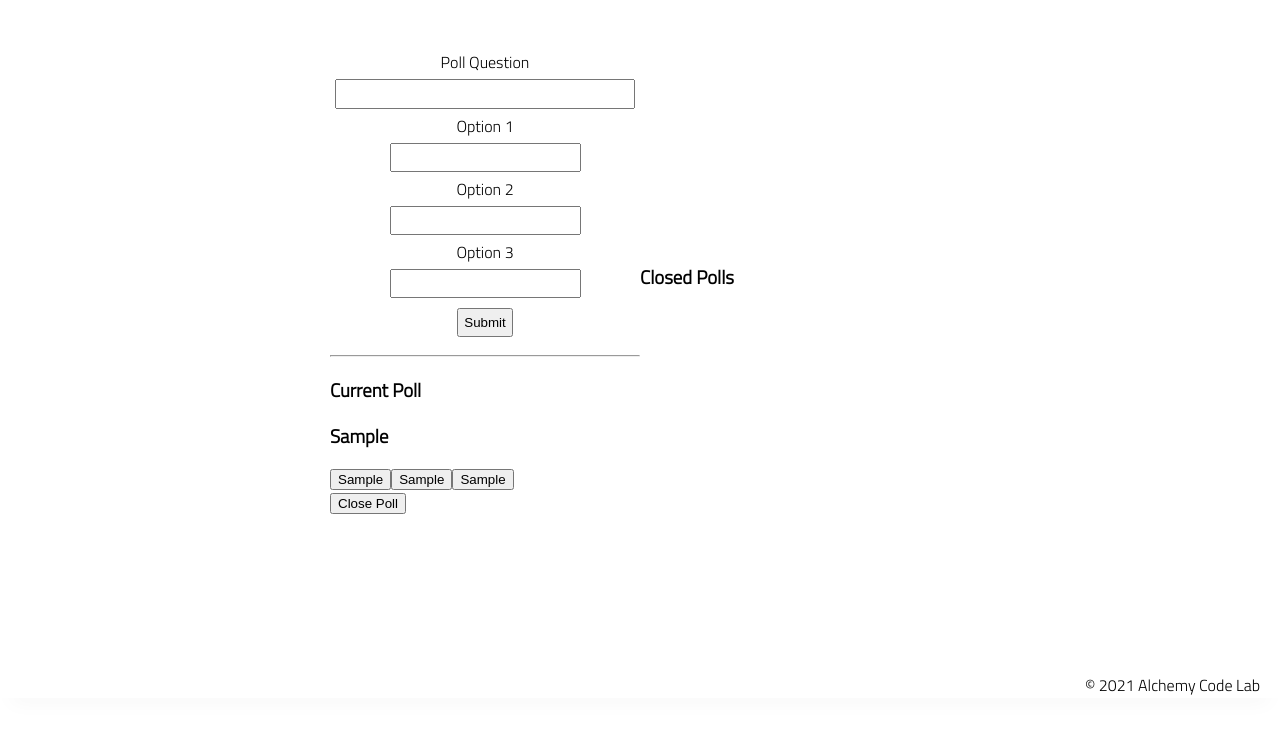
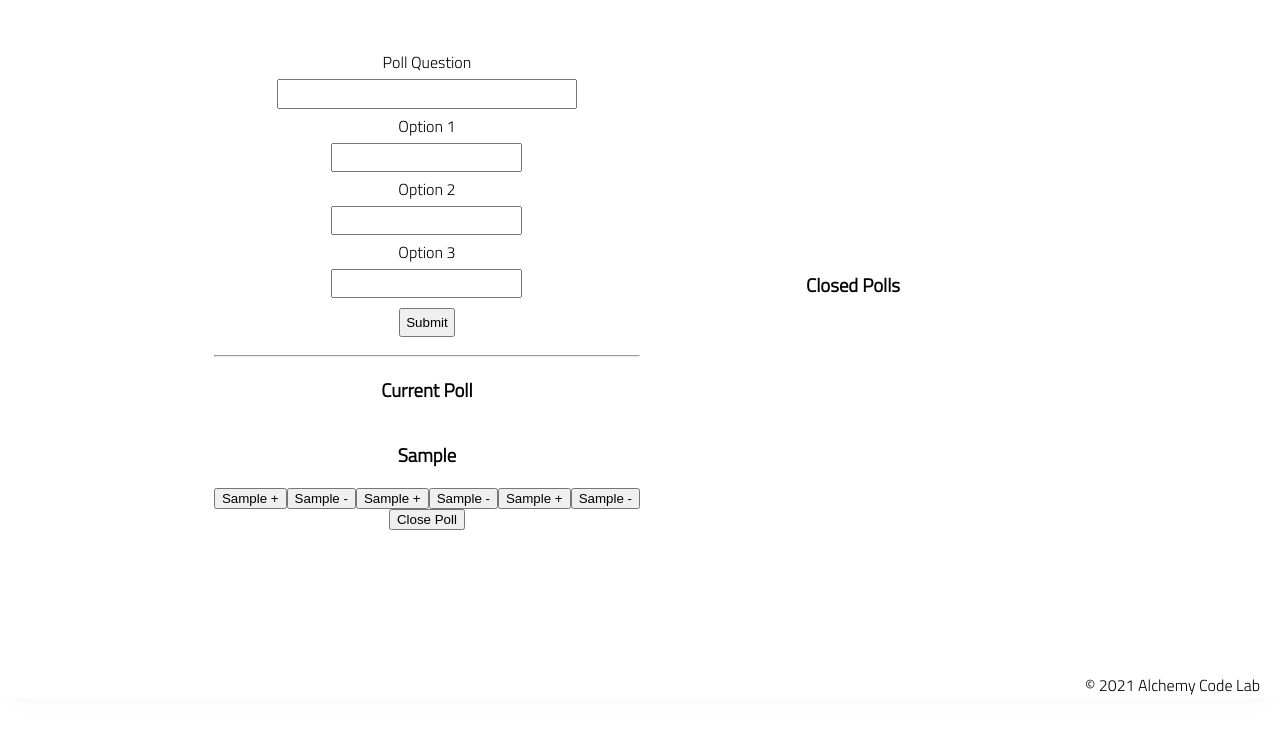
Before and after one commit to CadillacJack42/poll-tracker, a plain HTML site: page index.html in a window 1280 px wide. Both pictures are taken after typing "Sample", "Sample", "Sample", "Sample" into the empty fields and a click on the button "Submit". Shown: the part 102-836 px from the top of the page. After the commit the page ends 800 px from the top, so only its background shows below. Drawn offline with Linux system fonts and the light colour scheme.

Commit message:
Needs refactor to meet rubric. Will resubmit on Friday

```diff
--- a/app.js
+++ b/app.js
@@ -40,32 +40,59 @@ const createPoll = (data) => {
 
   const btn1 = document.createElement('button')
   btn1.setAttribute('id', 'btn1')
-  btn1.textContent = option1
+  btn1.textContent = option1 + ' +'
+
+  const btn1a = document.createElement('button')
+  btn1a.setAttribute('id', 'btn1a')
+  btn1a.textContent = option1 + ' -'
 
   const btn2 = document.createElement('button')
   btn2.setAttribute('id', 'btn2')
-  btn2.textContent = option2
+  btn2.textContent = option2 + ' +'
+
+  const btn2a = document.createElement('button')
+  btn2a.setAttribute('id', 'btn2a')
+  btn2a.textContent = option2 + ' -'
 
   const btn3 = document.createElement('button')
   btn3.setAttribute('id', 'btn3')
-  btn3.textContent = option3
+  btn3.textContent = option3 + ' +'
+
+  const btn3a = document.createElement('button')
+  btn3.setAttribute('id', 'btn3a')
+  btn3a.textContent = option3 + ' -'
 
   const closePoll = document.createElement('button')
   closePoll.textContent = "Close Poll"
 
-  optDiv.append(btn1, btn2, btn3)
+  optDiv.append(btn1, btn1a, btn2, btn2a, btn3, btn3a)
   pollContainer.append(questionDisplay, optDiv, closePoll)
 
   btn1.addEventListener('click', () => {
     firstOption++;
     console.log(firstOption);
   })
+  btn1a.addEventListener('click', () => {
+    firstOption--;
+    console.log(firstOption);
+  })
   btn2.addEventListener('click', () => {
     secondOption++;
     console.log(secondOption);
   })
+
+  btn2a.addEventListener('click', () => {
+    secondOption--;
+    console.log(secondOption);
+  })
+
   btn3.addEventListener('click', () => {
     thirdOption++;
+    console.log(thirdOption);
+  })
+
+  btn3a.addEventListener('click', () => {
+    thirdOption--;
     console.log(thirdOption);
   })
 
@@ -82,7 +109,10 @@ const renderClosedPolls = (question, option1, option2, option3) => {
     question,
     option1,
     option2,
-    option3
+    option3,
+    firstOption,
+    secondOption,
+    thirdOption
   }
   closedPollsArray.push(pollObject)
 
@@ -93,11 +123,11 @@ const renderClosedPolls = (question, option1, option2, option3) => {
     const closedQuestion = document.createElement('h3')
     closedQuestion.textContent = poll.question
     const closedOpt1 = document.createElement('p')
-    closedOpt1.textContent = `${poll.option1} Votes: ${firstOption}`
+    closedOpt1.textContent = `${poll.option1} Votes: ${poll.firstOption}`
     const closedOpt2 = document.createElement('p')
-    closedOpt2.textContent = `${poll.option2} Votes: ${secondOption}`
+    closedOpt2.textContent = `${poll.option2} Votes: ${poll.secondOption}`
     const closedOpt3 = document.createElement('p')
-    closedOpt3.textContent = `${poll.option3} Votes: ${thirdOption}`
+    closedOpt3.textContent = `${poll.option3} Votes: ${poll.thirdOption}`
 
     closedDiv.append(closedQuestion, closedOpt1, closedOpt2, closedOpt3)
   }
--- a/styles/style.css
+++ b/styles/style.css
@@ -91,11 +91,9 @@ footer {
 }
 
 .main-section {
-    /* width: 100%; */
     display: grid;
     gap: 1px solid black;
     grid-template-columns: 1fr 1fr;
-    grid-template-rows: 1fr 1fr;
 }
 
 .submission-form {
@@ -120,16 +118,20 @@ footer {
 
 #current-poll-container p{
     margin: 0;
+    text-align: center;
+    padding: .7em 45%;
 }
 
 .optDiv {
     display: flex;
     flex-direction: row;
+    justify-content: center;
+    align-items: center;
+
 }
 
 .right {
     grid-column: 2;
-    grid-row: 1 / 2;
 }
 .left {
     grid-column: 1;
@@ -139,6 +141,17 @@ footer {
     grid-row: 1;
 }
 
-.current-poll-container {
-    grid-row: 2;
+#current-poll-container {
+    display: flex;
+    flex-direction: column;
+    justify-content: center;
+    align-items: center;
 }
+
+.box {
+    border: 1px solid black;
+}
+
+h3 {
+    text-align: center;
+}
```
